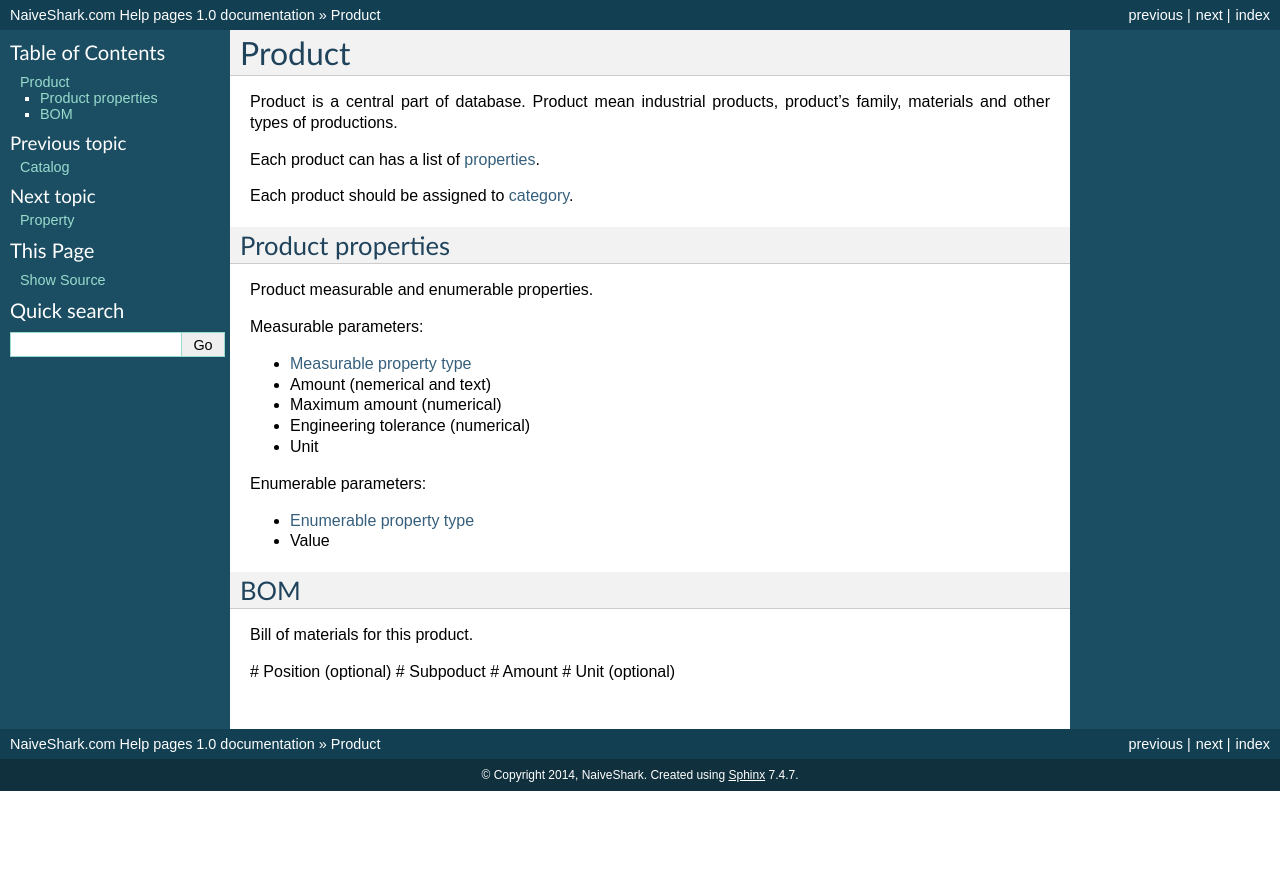
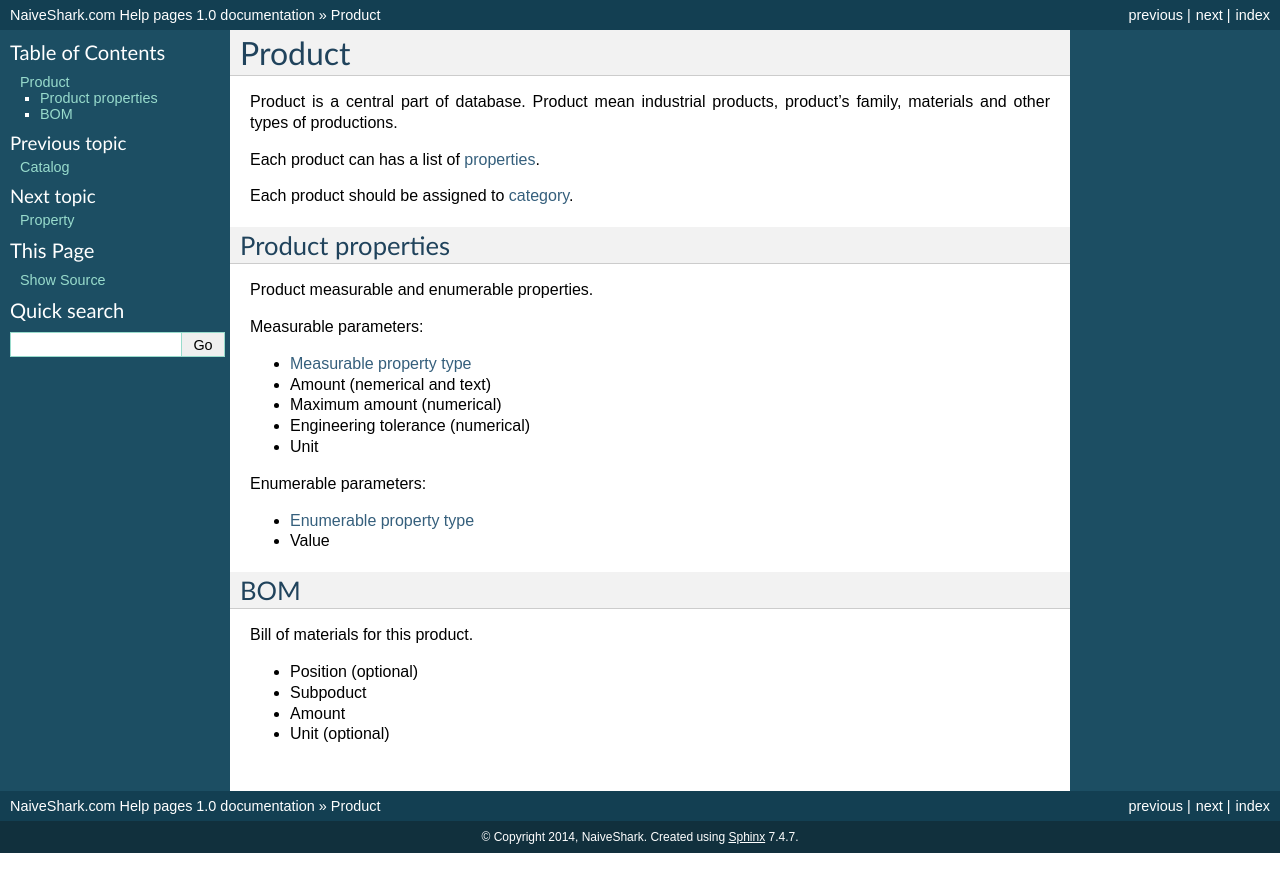
Before and after one commit to NaiveShark/NaiveSharkComDoc, a Sphinx documentation site: the page built from docs/product.rst, in a window 1280 px wide. Shown: the top 892 px of the page. Built offline with Sphinx 7.4.7, drawn with Linux system fonts in a browser that asks for light colours.

Commit message:
ошибки rst

```diff
--- a/docs/product.rst
+++ b/docs/product.rst
@@ -30,7 +30,7 @@ BOM
 
 Bill of materials for this product.
 
-# Position (optional)
-# Subpoduct
-# Amount
-# Unit (optional)
+* Position (optional)
+* Subpoduct
+* Amount
+* Unit (optional)
```
